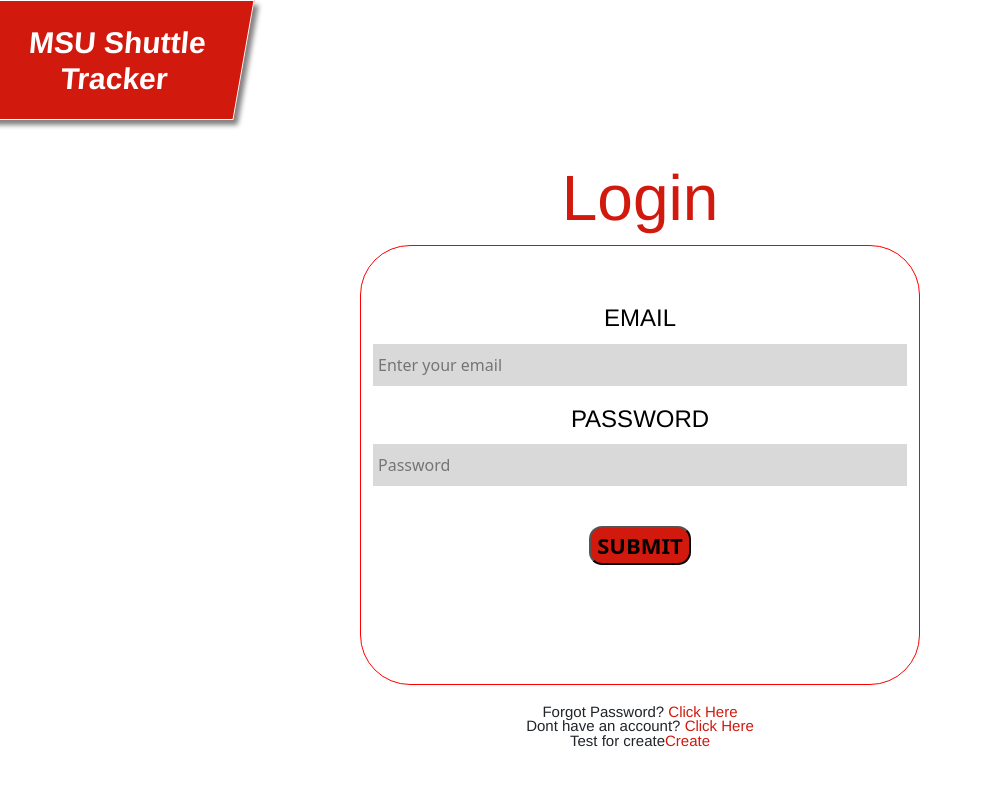
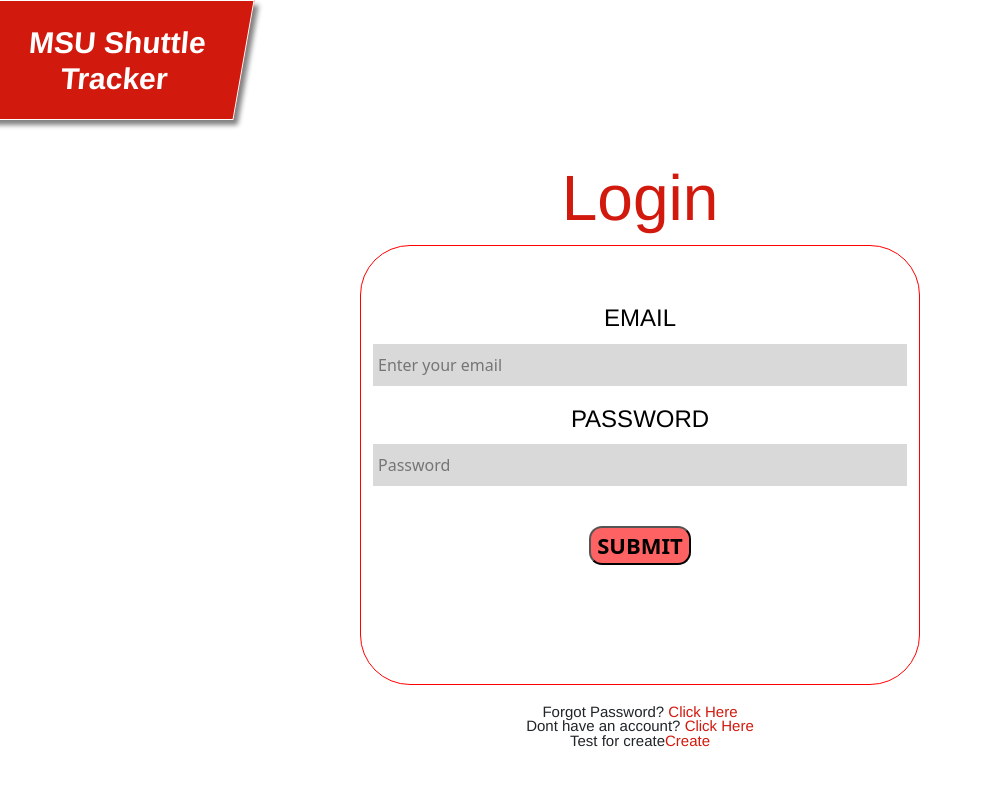
Before and after one commit to KauMah/ShuttleTracker, a React (Vite) app in the folder client/: page /login in a window 1280 px wide. Shown: the top 786 px of the page, without its empty margins (0-983 px from the left). Built offline with nearby package versions, Linux system fonts and the light colour scheme.

Commit message:
made every button the same/changed account button

```diff
--- a/client/src/components/account/component.tsx
+++ b/client/src/components/account/component.tsx
@@ -26,7 +26,7 @@ const styles = {
     justifyContent: 'space-between',
   }),
   button: css({
-    background: $salmon,
+    background: $msured,
     color: $black,
     height: '7vh',
     width: '80vw',
--- a/client/src/components/login/loginForm.tsx
+++ b/client/src/components/login/loginForm.tsx
@@ -1,4 +1,4 @@
-import { $msured, $salmon, $white } from '../../assets/colors';
+import { $flash, $salmon, $white } from '../../assets/colors';
 import { useContext, useEffect } from 'react';
 
 import { AuthContext } from '../../utils/AuthContext';
@@ -17,7 +17,7 @@ interface LoginValues {
 
 const styles = {
   submitButton: css({
-    backgroundColor: $msured,
+    backgroundColor: $salmon,
     height: '5vh 100%',
     width: '10vw 100%',
     fontSize: '22px',
@@ -27,7 +27,7 @@ const styles = {
     padding: 'auto',
     transition: 'background-color 0.25s',
     '&:hover': {
-      backgroundColor: $salmon,
+      backgroundColor: $flash,
     },
   }),
   error: {
--- a/client/src/components/register/registerform.tsx
+++ b/client/src/components/register/registerform.tsx
@@ -1,6 +1,6 @@
 import * as Yup from 'yup';
 
-import { $lightGrey, $msured, $salmon } from '../../assets/colors';
+import { $flash, $lightGrey, $salmon } from '../../assets/colors';
 import { ErrorMessage, Field, Form, Formik } from 'formik';
 
 import { api } from '../../utils/api';
@@ -40,13 +40,17 @@ const validation = Yup.object().shape({
 
 const styles = {
   submitButton: css({
-    backgroundColor: $msured,
-    height: '5vh',
-    width: '10vh',
-    fontWeight: 500,
+    backgroundColor: $salmon,
+    height: '5vh 100%',
+    width: '10vw 100%',
+    fontSize: '22px',
+    fontWeight: 700,
+    borderRadius: '13px',
+    marginTop: '3vh',
+    padding: 'auto',
     transition: 'background-color 0.25s',
     '&:hover': {
-      backgroundColor: $salmon,
+      backgroundColor: $flash,
     },
   }),
   input: css({
```
